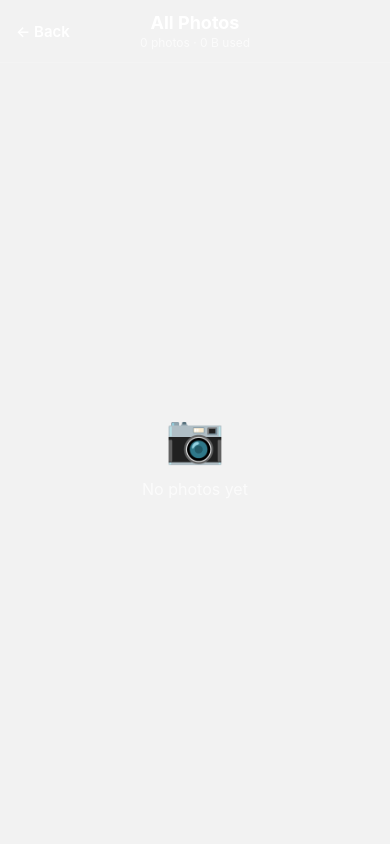
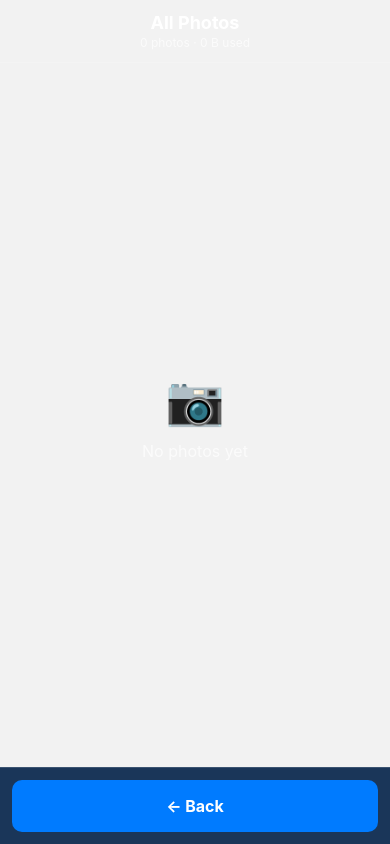
Before and after one commit to dps3ven/my_stuff, a React Native app: screen /PhotoGallery in a window 390 px wide. Built offline with nearby package versions, Linux system fonts and the light colour scheme.

Commit message:
fix gallery screen

```diff
--- a/screens/PhotoGalleryScreen.js
+++ b/screens/PhotoGalleryScreen.js
@@ -80,18 +80,14 @@ export default function PhotoGalleryScreen({ navigation, route }) {
 
   return (
     <Wrapper {...wrapperProps}>
-      {/* Header */}
+      {/* Header — title only; navigation lives at the bottom */}
       <View style={[styles.header, { paddingTop: insets.top + 12 }]}>
-        <TouchableOpacity onPress={() => navigation.goBack()} style={styles.headerSide}>
-          <Text style={styles.backText}>← Back</Text>
-        </TouchableOpacity>
         <View style={styles.headerCenter}>
           <Text style={styles.headerTitle}>All Photos</Text>
           <Text style={styles.headerSub}>
             {photos.length} photo{photos.length !== 1 ? 's' : ''} · {formatStorage(storageUsed)} used
           </Text>
         </View>
-        <View style={styles.headerSide} />
       </View>
 
       {photos.length === 0 ? (
@@ -147,6 +143,13 @@ export default function PhotoGalleryScreen({ navigation, route }) {
           )}
         />
       )}
+
+      {/* Bottom navigation */}
+      <View style={[styles.footer, { paddingBottom: insets.bottom + 12 }]}>
+        <TouchableOpacity style={styles.backButton} onPress={() => navigation.goBack()}>
+          <Text style={styles.backButtonText}>← Back</Text>
+        </TouchableOpacity>
+      </View>
     </Wrapper>
   );
 }
@@ -170,13 +173,25 @@ const styles = StyleSheet.create({
     borderBottomWidth: 1,
     borderBottomColor: 'rgba(255,255,255,0.15)',
   },
-  headerSide: {
-    minWidth: 70,
+  footer: {
+    padding: 12,
+    borderTopWidth: 1,
+    borderTopColor: 'rgba(255,255,255,0.15)',
+    backgroundColor: Platform.OS === 'web' ? 'rgba(15, 45, 82, 0.95)' : 'rgba(0,0,0,0.2)',
+    alignItems: 'center',
   },
-  backText: {
+  backButton: {
+    backgroundColor: '#007bff',
+    padding: 16,
+    borderRadius: 10,
+    alignItems: 'center',
+    width: '100%',
+    maxWidth: 700,
+  },
+  backButtonText: {
     color: '#fff',
-    fontSize: 15,
-    fontWeight: '600',
+    fontSize: 16,
+    fontWeight: '700',
   },
   headerCenter: {
     flex: 1,
```
